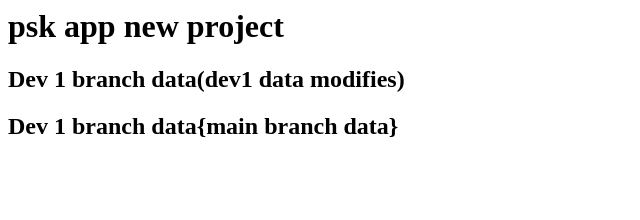
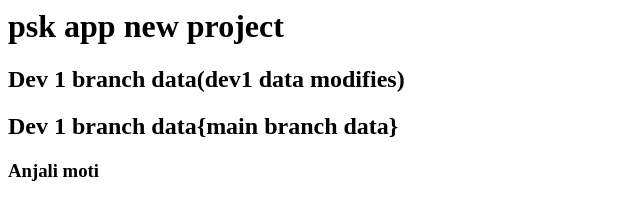
Before and after one commit to ankitpsktech/psk1project, a plain HTML site: page index.html in a window 1280 px wide. Shown: the whole page, without its empty margins (0-640 px from the left). Drawn offline with Linux system fonts and the light colour scheme.

Commit message:
added h3 branch to div1

```diff
--- a/index.html
+++ b/index.html
@@ -1,3 +1,4 @@
 <h1>psk app new project</h1>
 <h2>Dev 1 branch data(dev1 data modifies)</h2>
 <h2>Dev 1 branch data{main branch data}</h2>
+<h3>Anjali moti</h3>
```
